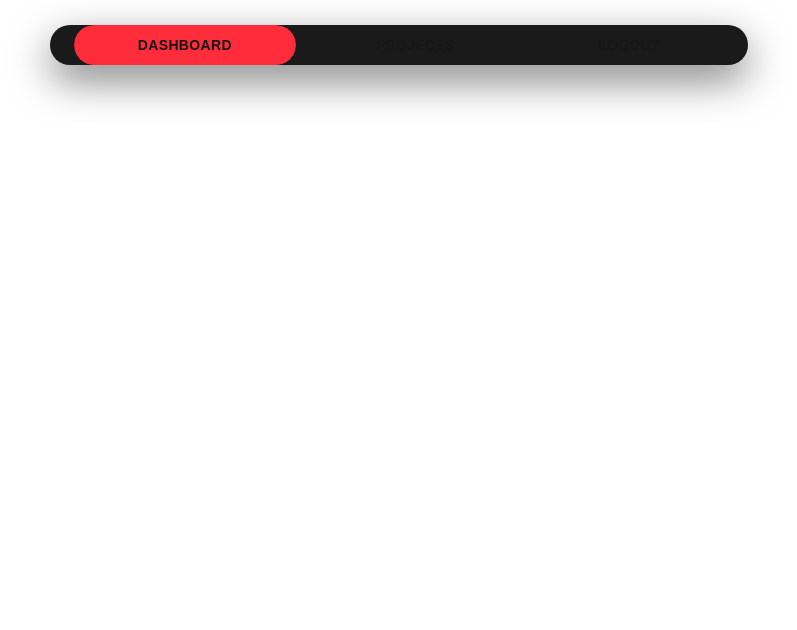
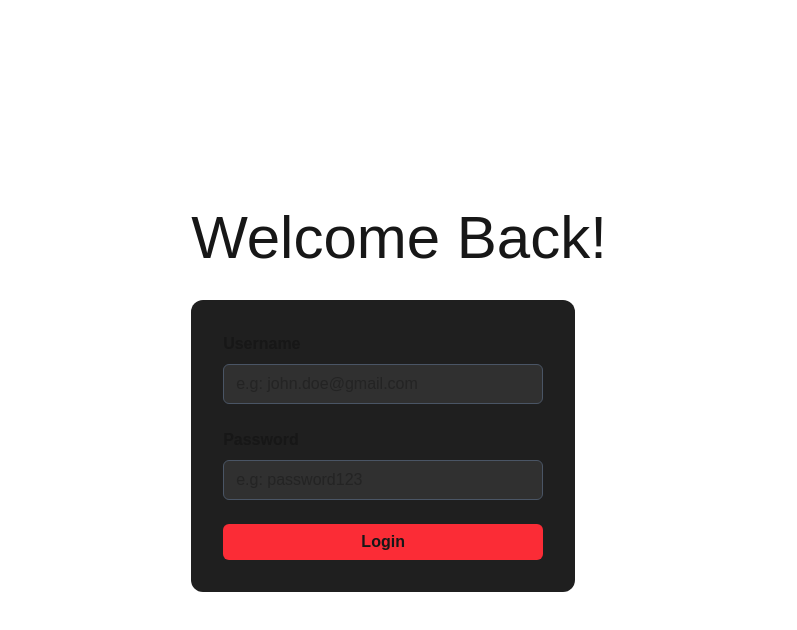
Before and after one commit to xTfTV/portfolio-website, a Next.js app: page / in a window 1280 px wide. Shown: the top 630 px of the page, without its empty margins (241-1038 px from the left). Built offline with nearby package versions, Linux system fonts and the light colour scheme.

Commit message:
Adding the basic login form - may change this later

```diff
--- a/src/app/components/header/header.tsx
+++ b/src/app/components/header/header.tsx
@@ -4,7 +4,7 @@ import Link from "next/link";
 import { usePathname } from "next/navigation";
 
 const links = [
-  { name: "Dashboard", href: "/" },
+  { name: "Dashboard", href: "/dashboard" },
   { name: "Projects", href: "/projects" },
   { name: "Logout", href: "/logout" },
 ];
--- a/src/app/globals.css
+++ b/src/app/globals.css
@@ -34,7 +34,6 @@ body {
 
 * {
   box-sizing: border-box;
-  padding: 0;
   margin: 0;
 }
 
--- a/src/app/page.tsx
+++ b/src/app/page.tsx
@@ -1,9 +1,35 @@
-import Header from "./components/header/header";
-
 export default function Home() {
   return (
-    <div>
-      <Header />
+    <div className="flex min-h-screen items-center justify-center">
+      <div className="flex flex-col gap-8">
+        <h1 className="text-6xl">Welcome Back!</h1>
+
+        <div className="w-96 rounded-xl bg-[#1f1f1f]">
+          <form className="flex flex-col gap-6 p-8">
+            <div className="flex flex-col gap-2">
+              <label className="font-bold">Username</label>
+              <input
+                type="text"
+                className="h-10 rounded-md border border-gray-600 bg-[#303030] px-3 py-2 outline-none focus:border-red-500"
+                placeholder="e.g: john.doe@gmail.com"
+              />
+            </div>
+
+            <div className="flex flex-col gap-2">
+              <label className="font-bold">Password</label>
+              <input
+                type="password"
+                className="h-10 rounded-md border border-gray-600 bg-[#303030] px-3 py-2 outline-none focus:border-red-500"
+                placeholder="e.g: password123"
+              />
+            </div>
+
+            <div className="flex flex-col gap-2">
+              <button className="bg-red-500 h-9 rounded-md font-bold">Login</button>
+            </div>
+          </form>
+        </div>
+      </div>
     </div>
   );
 }
```
